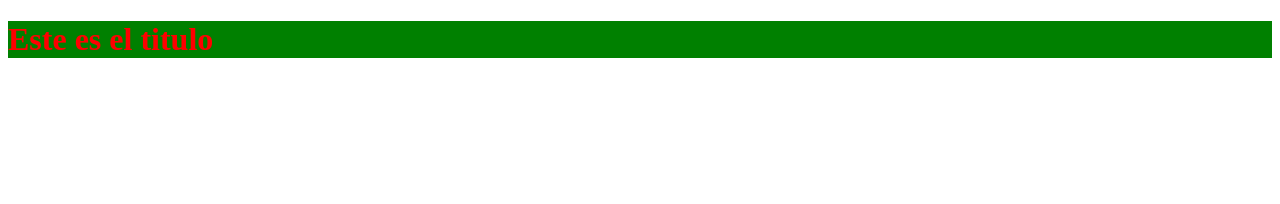
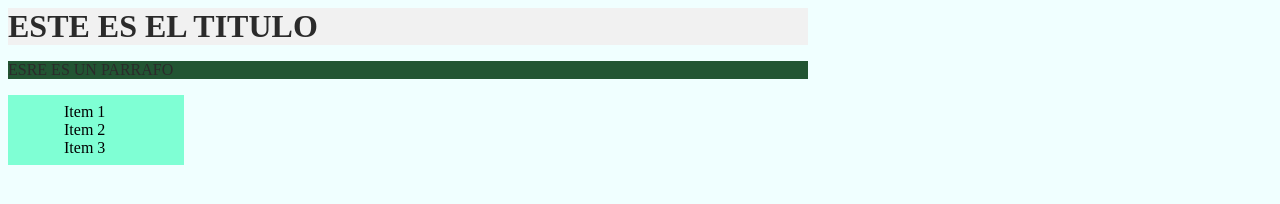
Before and after one commit to Franjj08/HTML-CSS-OpenBootCamp, a plain HTML site: page 13-Sass/introSass.html in a window 1280 px wide. Drawn offline with Linux system fonts and the light colour scheme.

Commit message:
SASS-Variables

```diff
--- a/13-Sass/introSass.html
+++ b/13-Sass/introSass.html
@@ -8,6 +8,17 @@
     <link rel="stylesheet" href="styles.css"><!--interprear scss a css-->
 </head>
 <body>
-    <h1>Este es el titulo</h1>
+    <div class="container">
+        <h1>Este es el titulo</h1>
+        <p>Esre es un parrafo</p>
+        <div class="listado">
+            <ul>
+                <li>Item 1</li>
+                <li>Item 2</li>
+                <li>Item 3</li>
+
+            </ul>
+        </div>
+    </div>
 </body>
 </html>
--- a/13-Sass/styles.scss
+++ b/13-Sass/styles.scss
@@ -1,4 +1,43 @@
+@mixin formato-text($bg-color:#f1f1f1) { //f1f1f1 por defecto
+    color: $text-color;
+    width: 50rem;
+    text-transform: uppercase;
+    background-color: $bg-color;
+}
+$text-color:#2b2b2b;
+
+body {
+    padding: 0;
+    margin: 0;
+}
+.container {
+    width: 100%;
+    background-color: azure;
+    min-height: 100vh;
+    padding: 0.5rem;
+}
+
 h1 {
-    color: red;
-    background-color: green;
+    margin: 0;
+    @include formato-text(#f1f1f1)
 }
+
+p {
+    @include formato-text(#253)
+}
+
+.listado {
+    width: 10rem;
+    background-color: aquamarine;
+    padding: 0.5rem;
+    ul {
+        margin: 0 0.5rem;
+        li {
+            list-style: none;
+
+            &:hover {
+                color: white;
+            }
+        }
+    }
+}
```
Also changed, not shown: 13-Sass/styles.css, 1 other file.
